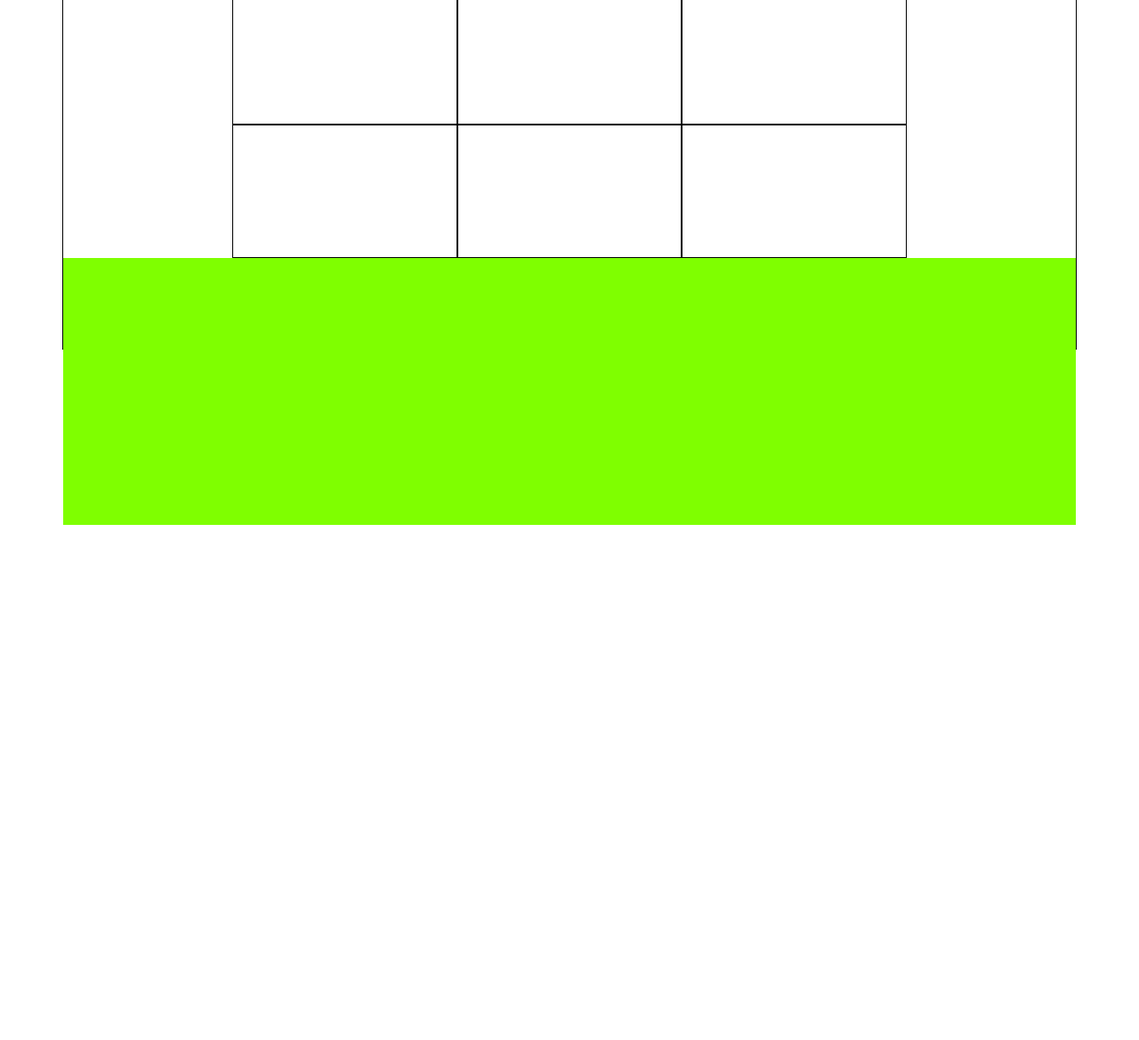
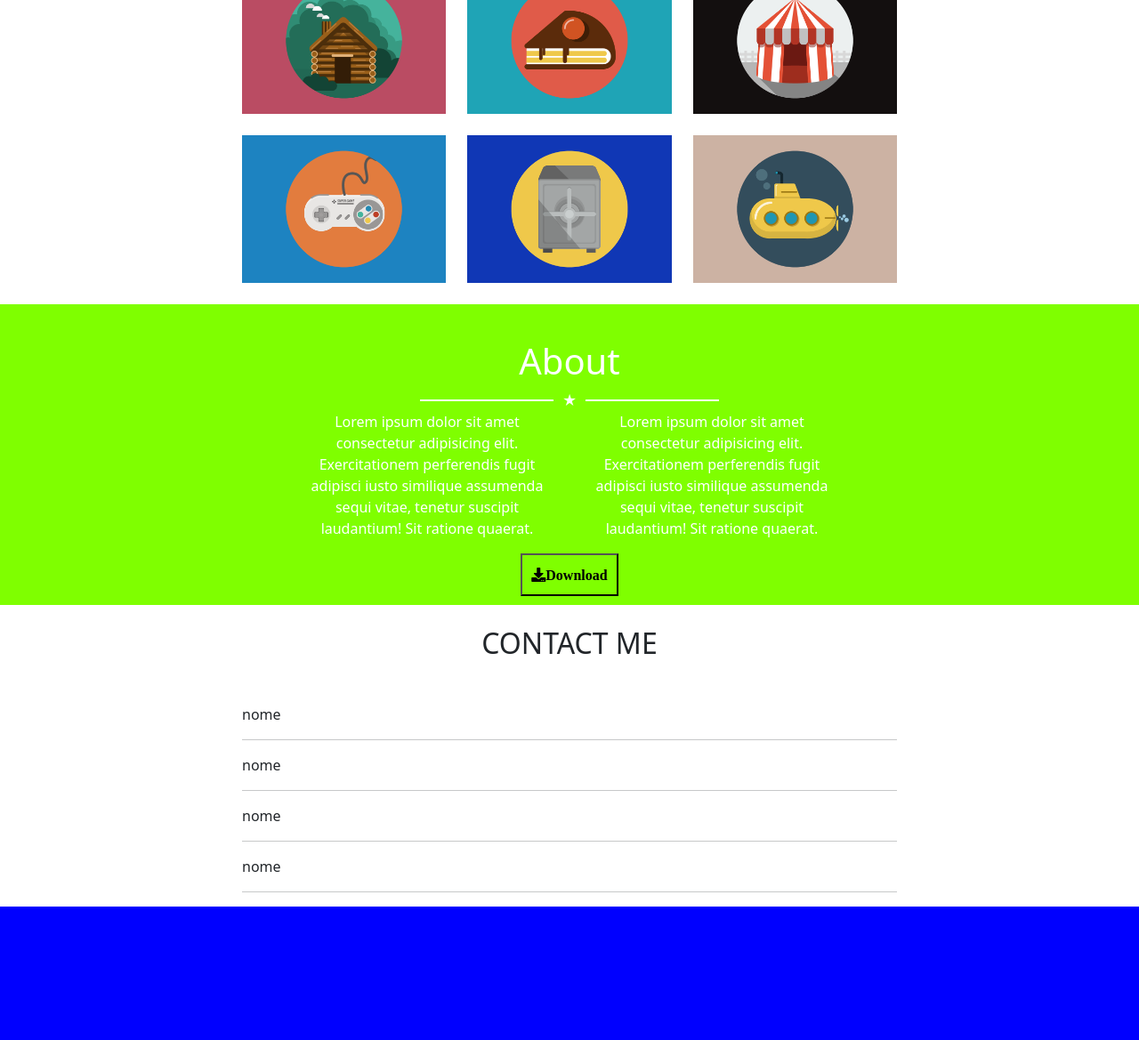
Before and after one commit to 94tony/html-css-bootstrap-freelancer, a plain HTML site: page index.html in a window 1280 px wide. Shown: the part 417-1586 px from the top of the page at 89% size. Before the commit the page ends 1007 px from the top, so only its background shows below. Drawn offline with nearby package versions, Linux system fonts and the light colour scheme.

Commit message:
struttura2.5

```diff
--- a/css/style.css
+++ b/css/style.css
@@ -1,39 +1,104 @@
 
 
+section{
 
-
-nav{
-    height: 60px;
-    background-color: rgb(2, 2, 61);
+background-color: chartreuse;
 
 }
+.first-image{
 
-section{
-height: 300px;
-background-color: chartreuse;
-width: 1300px;
-}
-.first-image{
-    border: 1px solid black;
     justify-content: center;
     display: flex;
     align-items: center;
     flex-direction: column;
 }
+.size{
+    width: 150px;
+}
 
-main{
-    border: 1px black solid;
-    height: 450px;
+
+
+.descrizione{
+    text-align: center;
+    margin-top: 24px;
+    margin-bottom: 24px;
 
 }
 
-.descrizione{
-    text-align: center;
+.colored-box{
+
+    background-color: blue;
+     margin-bottom: 24px;
+
 }
 
-.box{
-    height: 150px;
+.about-content{
 
-    border: 1px solid black;
-    padding: 5px;
+
+    color:  white;
+    text-align: center;
+
+
+
 }
+.about-content h1{
+    padding-top: 40px;
+}
+
+.line>hr{
+    width: 150px;
+
+    border-top: 2px white solid;
+    opacity: 1;
+    margin: 0px 10px;
+
+}
+.line{
+    display: flex;
+    justify-content: center;
+    align-items: center;
+    color: white;
+
+
+
+}
+
+
+
+.centered{
+    display: flex;
+    justify-content: center;
+    height: 100%;
+
+}
+button{
+    padding: 10px;
+    text-decoration: none;
+    background-color: transparent;
+    margin-bottom: 10px;
+
+}
+.button-about i{
+    font-size: 10px;
+    vertical-align: top;
+
+}
+
+.black>hr{
+    width: 20%;
+
+    border-top: 4px black;
+    opacity: 1;
+    margin: 0px 10px;
+}
+
+img{
+    width: 100%;
+
+
+}
+
+footer{
+background-color:  blue;
+height: 150px;
+}
--- a/index.html
+++ b/index.html
@@ -2,29 +2,45 @@
 <html lang="en">
 <head>
     <link href="https://cdn.jsdelivr.net/npm/bootstrap@5.0.1/dist/css/bootstrap.min.css" rel="stylesheet" integrity="sha384-+0n0xVW2eSR5OomGNYDnhzAbDsOXxcvSN1TPprVMTNDbiYZCxYbOOl7+AMvyTG2x" crossorigin="anonymous">
+    <link href="https://cdnjs.cloudflare.com/ajax/libs/font-awesome/5.13.0/css/all.min.css" rel="stylesheet">
     <link rel="stylesheet" href="./css/style.css">
     <meta charset="UTF-8">
     <meta http-equiv="X-UA-Compatible" content="IE=edge">
     <meta name="viewport" content="width=device-width, initial-scale=1.0">
     <title>Document</title>
 </head>
-<body>
+<body >
+
+
+
+        <header class="container-fluid">
+            <nav class="row navbar navbar-dark bg-dark">
                 <div class="container-fluid">
-        <header>
-            <nav class="row">
+                  <a class="navbar-brand">Navbar</a>
+                  <form class="d-flex">
+                    <input class="form-control me-2" type="search" placeholder="Search" aria-label="Search">
+                    <button class="btn btn-outline-success" type="submit">Search</button>
+                  </form>
+                </div>
               </nav>
             <section class="row  ">
                 <div class=" offset-3 col-6 first-image ">
 
-                        <img src="https://via.placeholder.com/150" alt="">
-                        <h2>ciao</h2>
+                        <img class="size" src="./img/avatar.svg" alt="">
+                        <h2>STAR BOOTSTRAP</h2>
+                        <div class="line ">
+                            <hr>
+                            &#9733;
+                            <hr>
+
+                        </div>
+                </div>
+            </section>
+
+        </header>
 
 
-                </div>
 
-            </section>
-    </div>
-        </header>
         <div class="container">
           <main class="row">
                 <div class="offset-2 col-8">
@@ -33,34 +49,111 @@
                     </div>
 
                     <div class=" row ">
-                        <div class="box col-4">
+                        <div class=" col-12 col-md-6 col-lg-4">
+                            <div class="colored-box"> <img src="./img/cabin.png" alt=""></div>
+                        </div>
+                        <div class=" col-12 col-md-6 col-lg-4">
+                            <div class="colored-box"> <img src="./img/cake.png" alt=""></div>
+                        </div>
+                        <div class=" col-12 col-md-6 col-lg-4">
+                            <div class="colored-box"> <img src="./img/circus.png" alt=""></div>
+                        </div>
+                        <div class=" col-12 col-md-6 col-lg-4">
+                            <div class="colored-box"><img src="./img/game.png" alt=""></div>
+                        </div>
+                        <div class=" col-12 col-md-6 col-lg-4">
+                            <div class="colored-box"><img src="./img/safe.png" alt=""></div>
+                        </div>
+                        <div class=" col-12 col-md-6 col-lg-4">
+                            <div class="colored-box"> <img src="./img/submarine.png" alt=""></div>
+                        </div>
 
                     </div>
-                        <div class=" box col-4">
 
                 </div>
-                        <div class=" box col-4">
+           </main>
+        </div>
+
+
+        <section class="container-fluid">
+            <div class="row">
+                <div class="col-6 offset-3">
+                    <div class="about-content">
+                       <div>
+                           <h1>About</h1>
+                        </div>
+
+                        <div class="line">
+                            <hr>
+                            &#9733;
+                            <hr>
 
                         </div>
-                        <div class="box col-4">
+                     <div class="row">
+                         <div class="col-6">
+                             <p>Lorem ipsum dolor sit amet consectetur adipisicing elit. Exercitationem perferendis fugit adipisci iusto similique assumenda sequi vitae, tenetur suscipit laudantium! Sit ratione quaerat.</p>
+                         </div>
+                         <div class="col-6">
+                            <p>Lorem ipsum dolor sit amet consectetur adipisicing elit. Exercitationem perferendis fugit adipisci iusto similique assumenda sequi vitae, tenetur suscipit laudantium! Sit ratione quaerat.</p>
+                        </div>
+                     </div>
+                     <div class="row">
+                         <div class="col 12">
+                             <div class="centered">
+
+
+                                <button>
+                                    <i class="fas fa-download">Download</i>
+                                </button>
+
 
                              </div>
-                        <div class="box col-4">
+                         </div>
+                     </div>
 
                     </div>
-                        <div class="box col-4">
+                </div>
+            </div>
+        </section>
+
+        <div class="container">
+            <main class="row">
+                  <div class=" col-8 offset-2" >
+                      <div class="descrizione">
+                          <h2>CONTACT ME</h2>
+                      </div>
+                      <div class="line black">
+                        <hr>
+                        &#9733;
+                        <hr>
+
+                    </div>
+                    <div>nome</div>
+                    <hr>
+                    <div>nome</div>
+                    <hr>
+                    <div>nome</div>
+                    <hr>
+                    <div>nome</div>
+                    <hr>
 
                   </div>
 
 
+            </main>
         </div>
+
+        <div class="container-fluid">
+            <footer class="row">
+
+            </footer>
+
+            <nav class="row">
+
+            </nav>
 
 
         </div>
-                <section class="container-fluid"></section>
-           </main>
-        </div>
-
 
 
 
```
Also changed, not shown: img/avatar.svg (added), img/cabin.png (added), img/cake.png (added), img/circus.png (added), img/game.png (added), img/safe.png (added), img/submarine.png (added). Lines whose indentation alone changed are shown as unchanged.
